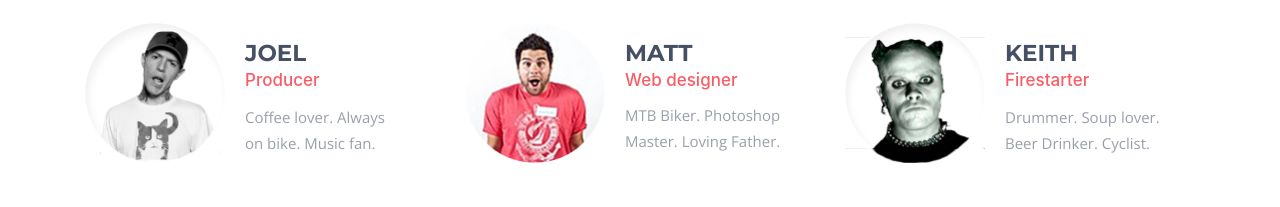
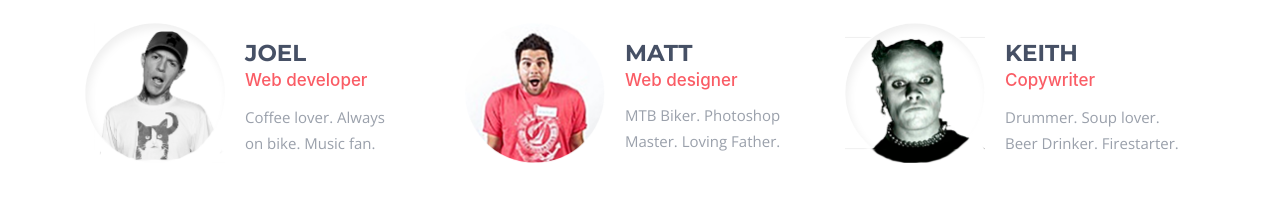
Before and after one commit to AntonSychev/Exam, a plain HTML site: page index.html in a window 1280 px wide. Shown: the part 2360-2567 px from the top of the page. Drawn offline with nearby package versions, Linux system fonts and the light colour scheme.

Commit message:
люди

```diff
--- a/index.html
+++ b/index.html
@@ -143,7 +143,7 @@
                     <img src="./img/Deadmau5.png" alt="" id="exc_pic">
                     <div class="exc_text">
                         <h2>JoeL </h2><br>
-                        <h5>Producer</h5>
+                        <h5>Web developer</h5>
                         <h4><br>Coffee lover. Always <br> on bike. Music fan.</h4>
                     </div>
                 </div>
@@ -162,8 +162,8 @@
                     <img src="./img/KeithFlint.png" id="exc_pic">
                     <div class="exc_text">
                         <h2>Keith</h2> <br>
-                        <h5>Firestarter</h5>
-                        <h4><br> Drummer. Soup lover. Beer Drinker. Cyclist.</h4>
+                        <h5>Copywriter</h5>
+                        <h4><br> Drummer. Soup lover. Beer Drinker. Firestarter.</h4>
                     </div>
                 </div>
             </div>
```
